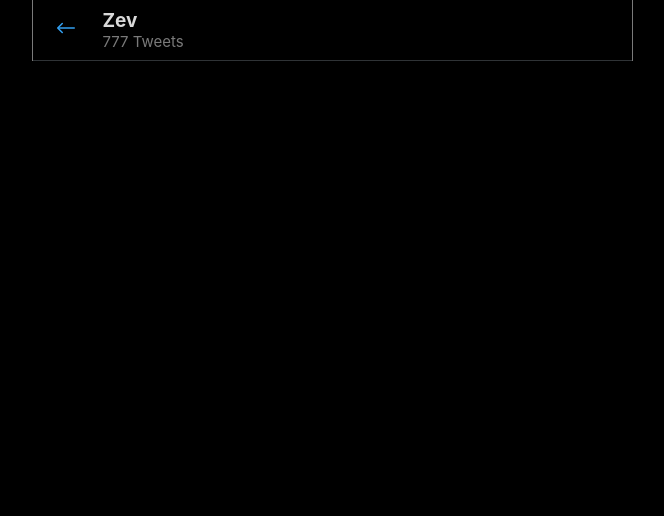
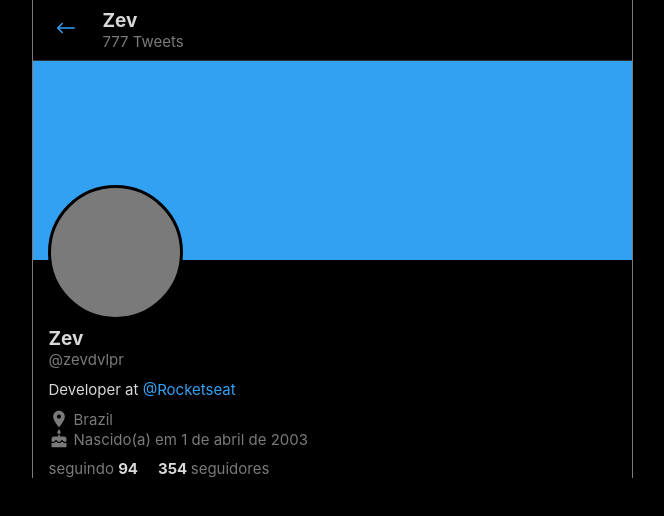
Before and after one commit to izakdvlpr/twitter-clone, a Next.js app: page / in a window 1280 px wide. Shown: the top 516 px of the page, without its empty margins (308-972 px from the left). Built offline with nearby package versions, Linux system fonts and the light colour scheme.

Commit message:
fix | create component profile page

```diff
--- a/src/components/Main/index.tsx
+++ b/src/components/Main/index.tsx
@@ -1,4 +1,6 @@
 import React from 'react';
+
+import ProfilePage from '@components/ProfilePage';
 
 import {
   Container,
@@ -26,10 +28,10 @@ const Main: React.FC = () => {
         </ProfileInfo>
       </Header>
 
-      {/* <ProfilePage /> */}
+      <ProfilePage />
 
       <BottomMenu>
-        <HomeIcon className="active"/>
+        <HomeIcon className="active" />
         <SearchIcon />
         <BellIcon />
         <EmailIcon />
--- /dev/null
+++ b/src/components/ProfilePage/index.tsx
@@ -0,0 +1,54 @@
+import React from 'react';
+
+import {
+  Container,
+  Banner,
+  Avatar,
+  ProfileData,
+  LocationIcon,
+  CakeIcon,
+  Followage
+} from './styles';
+
+const ProfilePage: React.FC = () => {
+  return (
+    <Container>
+      <Banner>
+        <Avatar />
+      </Banner>
+
+      <ProfileData>
+        {/* <EditButton oulined>Editar perfil</EditButton> */}
+
+        <h1>Zev</h1>
+        <h2>@zevdvlpr</h2>
+
+        <p>
+          Developer at <a href="https://rocketseat.com.br">@Rocketseat</a>
+        </p>
+
+        <ul>
+          <li>
+            <LocationIcon />
+            Brazil
+          </li>
+          <li>
+            <CakeIcon />
+            Nascido(a) em 1 de abril de 2003
+          </li>
+        </ul>
+
+        <Followage>
+          <span>
+            seguindo <strong>94</strong>
+          </span>
+          <span>
+            <strong>354 </strong> seguidores
+          </span>
+        </Followage>
+      </ProfileData>
+    </Container>
+  );
+};
+
+export default ProfilePage;
--- /dev/null
+++ b/src/components/ProfilePage/styles.ts
@@ -0,0 +1,115 @@
+import styled, { css } from 'styled-components';
+
+import colors from "@styles/colors";
+import { LocationOn, Cake } from '@styles/icons';
+
+export const Container = styled.div`
+  display: flex;
+  flex-direction: column;
+
+  max-height: 100%;
+  overflow-y: auto;
+
+  scrollbar-width: none;
+  ::-webkit-scrollbar {
+    display: none;
+  }
+`;
+
+export const Banner = styled.div`
+  flex-shrink: 0;
+
+  width: 100%;
+  height: min(33vw, 199px);
+
+  background-color: ${colors.twitter};
+
+  position: relative;
+`;
+
+export const Avatar = styled.div`
+  width: max(45px, min(135px, 22vw));
+  height: max(45px, min(135px, 22vw));
+
+  border: 3.75px solid ${colors.primary};
+  background-color: ${colors.gray};
+  border-radius: 50%;
+
+  position: absolute;
+
+  bottom: max(-60px, -10vw);
+  left: 15px;
+`;
+
+export const ProfileData = styled.div`
+  padding: min(calc(10vw + 7px), 67px) 16px 0;
+
+  display: flex;
+  flex-direction: column;
+
+  position: relative;
+
+  > h1 {
+    font-weight: bold;
+    font-size: 19px;
+  }
+
+  > h2 {
+    font-weight: normal;
+    font-size: 15px;
+
+    color: ${colors.gray};
+  }
+
+  > p {
+    font-size: 15px;
+    margin-top: 11px;
+
+    > a {
+      text-decoration: none;
+      color: ${colors.twitter};
+    }
+  }
+
+  > ul {
+    list-style: none;
+    margin-top: 10px;
+    margin-bottom: 10px;
+
+    > li {
+      display: flex;
+      align-items: center;
+
+      font-size: 15px;
+      color: ${colors.gray};
+
+      > svg {
+        fill: ${colors.gray};
+        margin-right: 5px;
+      }
+    }
+  }
+`;
+
+const iconCss = css`
+  height: 20px;
+  width: 20px;
+
+  color: ${colors.gray};
+`;
+
+export const LocationIcon = styled(LocationOn)`${iconCss}`;
+export const CakeIcon = styled(Cake)`${iconCss}`;
+
+export const Followage = styled.div`
+  display: flex;
+
+  > span {
+    font-size: 15px;
+    color: ${colors.gray};
+
+    & + span {
+      margin-left: 20px;
+    }
+  }
+`;
```
